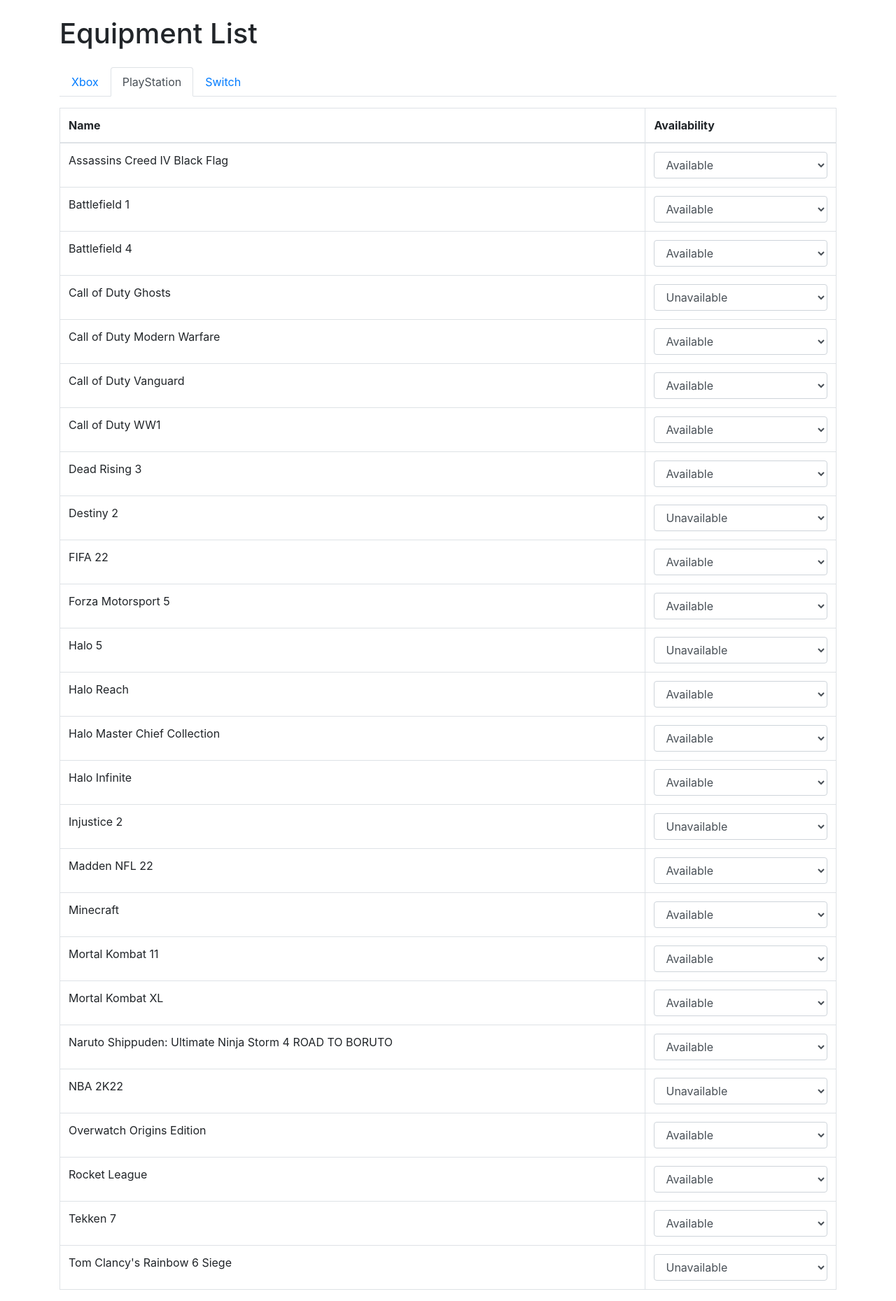
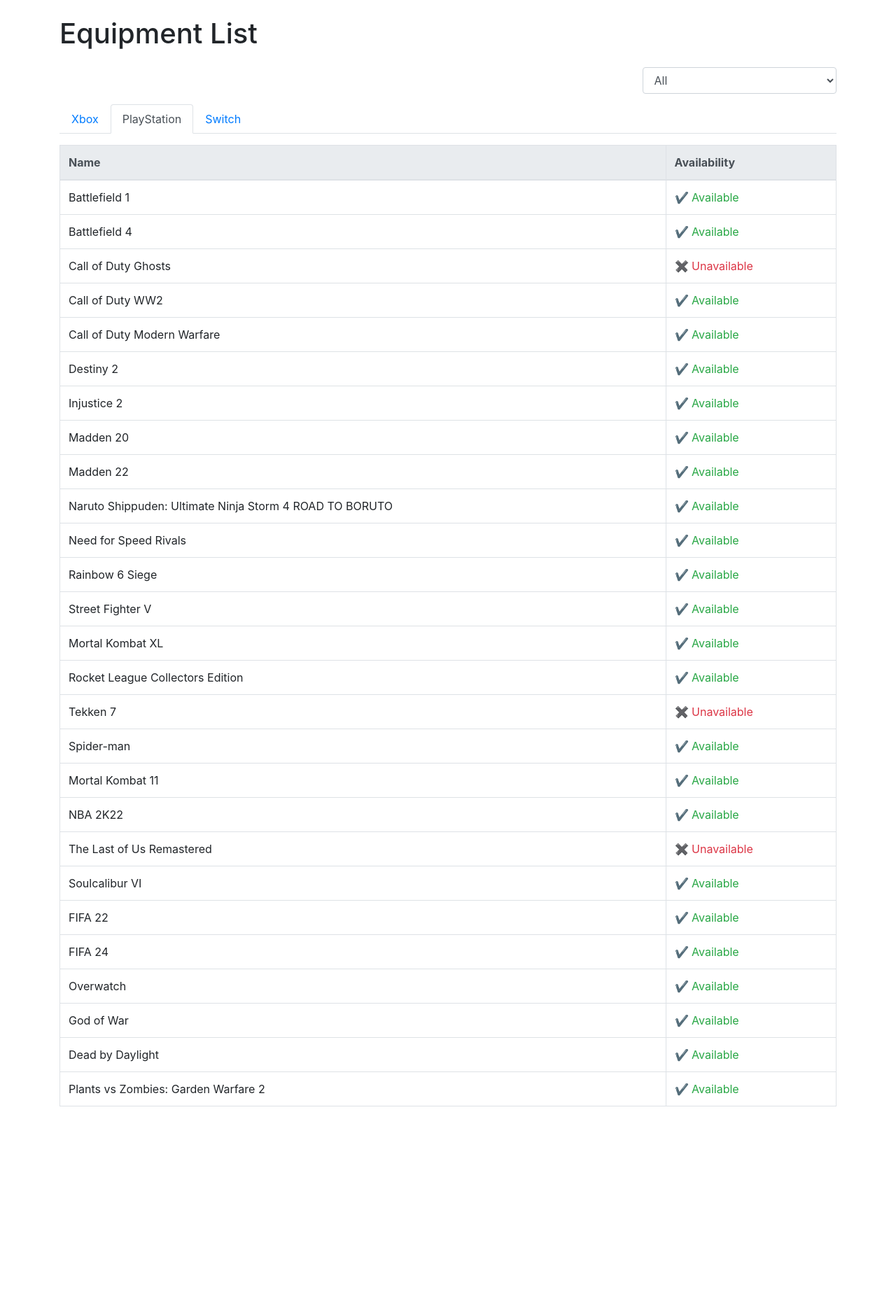
Before and after one commit to badejotobi/USU-WebApp, a Flask app: page /equipments in a window 1280 px wide, after a click on "PlayStation". Shown: the whole page at 70% size. After the commit the page ends 1581 px from the top, so only its background shows below. Run offline with Flask 2, Linux system fonts and the light colour scheme; some libraries are stand-ins or nearby versions.

Commit message:
main files with everything

```diff
--- a/Capstone-Project-work/cap2/app.py
+++ b/Capstone-Project-work/cap2/app.py
@@ -116,15 +116,15 @@ def login():
         else:
             flash('INVALID USERNAME OR PASSWORD', 'danger')
 
-    return render_template('hello.html')  # Render the HTML template
+    return render_template('login.html')  # Render the HTML template
 
 # Route for main menu
 @app.route('/mainmenu')
 def mainmenu():
     return render_template('main-menu.html')
 
-@app.route('/equipment')
-def equipment():
+@app.route('/activity')
+def activity():
     try:
         # Create the cursor object
         page = int(request.args.get('page', 1))  # Get current page number from query parameters
@@ -165,7 +165,7 @@ def equipment():
     # Pass the result to the template
     #return render_template('equipment.html', rows=rows)
 
-    return render_template('equipment.html', rows=rows, page=page, total_pages=total_pages)
+    return render_template('activity.html', rows=rows, page=page, total_pages=total_pages)
 
 
 
@@ -180,6 +180,8 @@ def equipments():
         save_equipment_data(equipment_data)
     return render_template('equipments.html', equipment_data=equipment_data)
 
+
+'''
 @app.route('/update_availability', methods=['POST'])
 def update_availability():
     item_id = int(request.form['item_id'])
@@ -199,8 +201,8 @@ def update_availability():
     # Save the updated data
     save_equipment_data(equipment_data)
 
-    return redirect(url_for('equipments'))
-
+    return redirect(url_for('equipment'))
+'''
 
 
 @app.route('/checkinout', methods=['GET', 'POST'])
--- a/Capstone-Project-work/cap2/templates/equipment.html
+++ b/Capstone-Project-work/cap2/templates/activity.html
@@ -44,7 +44,7 @@
             <ul class="pagination">
                 {% if page > 1 %}
                     <li class="page-item">
-                        <a class="page-link" href="{{ url_for('equipment', page=page-1) }}" aria-label="Previous">
+                        <a class="page-link" href="{{ url_for('activity', page=page-1) }}" aria-label="Previous">
                             <span aria-hidden="true">&laquo;</span>
                         </a>
                     </li>
@@ -52,13 +52,13 @@
 
                 {% for p in range(1, total_pages + 1) %}
                     <li class="page-item {% if p == page %}active{% endif %}">
-                        <a class="page-link" href="{{ url_for('equipment', page=p) }}">{{ p }}</a>
+                        <a class="page-link" href="{{ url_for('activity', page=p) }}">{{ p }}</a>
                     </li>
                 {% endfor %}
 
                 {% if page < total_pages %}
                     <li class="page-item">
-                        <a class="page-link" href="{{ url_for('equipment', page=page+1) }}" aria-label="Next">
+                        <a class="page-link" href="{{ url_for('activity', page=page+1) }}" aria-label="Next">
                             <span aria-hidden="true">&raquo;</span>
                         </a>
                     </li>
--- a/Capstone-Project-work/cap2/templates/checkinout.html
+++ b/Capstone-Project-work/cap2/templates/checkinout.html
@@ -153,7 +153,7 @@
 
 <div class="container mt-4">
     <div class="links">
-        <a href="/equipment" id="1">Activity Logs</a>
+        <a href="/activity" id="1">Activity Logs</a>
     </div>
 
     <div class="links">
--- a/Capstone-Project-work/cap2/templates/equipments.html
+++ b/Capstone-Project-work/cap2/templates/equipments.html
@@ -6,14 +6,30 @@
     <title>Equipment List</title>
     <link rel="stylesheet" href="https://stackpath.bootstrapcdn.com/bootstrap/4.5.2/css/bootstrap.min.css">
     <style>
-        .dropdown-menu {
-            min-width: 120px;
+        .table th, .table td {
+            vertical-align: middle;
+        }
+        .filter-container {
+            margin-bottom: 15px;
+            display: flex;
+            justify-content: flex-end;
         }
     </style>
 </head>
 <body>
     <div class="container mt-4">
         <h1 class="mb-4">Equipment List</h1>
+
+        <!-- Filter Dropdown -->
+        <div class="filter-container">
+            <select id="availabilityFilter" class="form-control w-25">
+                <option value="all">All</option>
+                <option value="available">Available</option>
+                <option value="unavailable">Unavailable</option>
+            </select>
+        </div>
+
+        <!-- Tabs for different consoles -->
         <ul class="nav nav-tabs" id="consoleTabs" role="tablist">
             <li class="nav-item">
                 <a class="nav-link active" id="xbox-tab" data-toggle="tab" href="#xbox" role="tab" aria-controls="xbox" aria-selected="true">Xbox</a>
@@ -25,39 +41,111 @@
                 <a class="nav-link" id="switch-tab" data-toggle="tab" href="#switch" role="tab" aria-controls="switch" aria-selected="false">Switch</a>
             </li>
         </ul>
+
         <div class="tab-content" id="consoleTabsContent">
+            <!-- Xbox Table -->
             <div class="tab-pane fade show active" id="xbox" role="tabpanel" aria-labelledby="xbox-tab">
                 <table class="table table-bordered mt-3">
-                    <thead>
+                    <thead class="thead-light">
                         <tr>
                             <th>Name</th>
                             <th>Availability</th>
                         </tr>
                     </thead>
-                    <tbody>
+                    <tbody id="xbox-equipment-list">
                         {% for item in equipment_data if item.console == 'Xbox' %}
-                            <tr>
+                            <tr data-availability="{{ 'available' if item.available else 'unavailable' }}">
                                 <td>{{ item.name }}</td>
                                 <td>
-                                    <form action="/update_availability" method="post">
-                                        <!-- Use item.id to uniquely identify each item -->
-                                        <input type="hidden" name="item_id" value="{{ item.id }}">
-                                        <select name="availability" class="form-control" onchange="this.form.submit()">
-                                            <option value="available" {% if item.available %}selected{% endif %}>Available</option>
-                                            <option value="unavailable" {% if not item.available %}selected{% endif %}>Unavailable</option>
-                                        </select>
-                                    </form>
+                                    {% if item.available %}
+                                        <span class="text-success">&#10004; Available</span>
+                                    {% else %}
+                                        <span class="text-danger">&#10006; Unavailable</span>
+                                    {% endif %}
                                 </td>
                             </tr>
                         {% endfor %}
                     </tbody>
                 </table>
             </div>
-            <!-- Repeat for other tabs (PlayStation, Switch) -->
+
+            <!-- PlayStation Table -->
+            <div class="tab-pane fade" id="playstation" role="tabpanel" aria-labelledby="playstation-tab">
+                <table class="table table-bordered mt-3">
+                    <thead class="thead-light">
+                        <tr>
+                            <th>Name</th>
+                            <th>Availability</th>
+                        </tr>
+                    </thead>
+                    <tbody id="playstation-equipment-list">
+                        {% for item in equipment_data if item.console == 'PlayStation' %}
+                            <tr data-availability="{{ 'available' if item.available else 'unavailable' }}">
+                                <td>{{ item.name }}</td>
+                                <td>
+                                    {% if item.available %}
+                                        <span class="text-success">&#10004; Available</span>
+                                    {% else %}
+                                        <span class="text-danger">&#10006; Unavailable</span>
+                                    {% endif %}
+                                </td>
+                            </tr>
+                        {% endfor %}
+                    </tbody>
+                </table>
+            </div>
+
+            <!-- Switch Table -->
+            <div class="tab-pane fade" id="switch" role="tabpanel" aria-labelledby="switch-tab">
+                <table class="table table-bordered mt-3">
+                    <thead class="thead-light">
+                        <tr>
+                            <th>Name</th>
+                            <th>Availability</th>
+                        </tr>
+                    </thead>
+                    <tbody id="switch-equipment-list">
+                        {% for item in equipment_data if item.console == 'Switch' %}
+                            <tr data-availability="{{ 'available' if item.available else 'unavailable' }}">
+                                <td>{{ item.name }}</td>
+                                <td>
+                                    {% if item.available %}
+                                        <span class="text-success">&#10004; Available</span>
+                                    {% else %}
+                                        <span class="text-danger">&#10006; Unavailable</span>
+                                    {% endif %}
+                                </td>
+                            </tr>
+                        {% endfor %}
+                    </tbody>
+                </table>
+            </div>
         </div>
     </div>
+
+    <!-- Scripts -->
     <script src="https://code.jquery.com/jquery-3.5.1.slim.min.js"></script>
     <script src="https://cdn.jsdelivr.net/npm/@popperjs/core@2.9.2/dist/umd/popper.min.js"></script>
     <script src="https://stackpath.bootstrapcdn.com/bootstrap/4.5.2/js/bootstrap.min.js"></script>
+
+    <!-- Filter Script -->
+    <script>
+        document.getElementById('availabilityFilter').addEventListener('change', function() {
+            const filter = this.value;
+            const tables = ['xbox-equipment-list', 'playstation-equipment-list', 'switch-equipment-list'];
+
+            tables.forEach(tableId => {
+                const rows = document.querySelectorAll(`#${tableId} tr`);
+                rows.forEach(row => {
+                    const availability = row.getAttribute('data-availability');
+                    if (filter === 'all' || filter === availability) {
+                        row.style.display = '';
+                    } else {
+                        row.style.display = 'none';
+                    }
+                });
+            });
+        });
+    </script>
 </body>
 </html>
--- a/Capstone-Project-work/cap2/templates/main-menu.html
+++ b/Capstone-Project-work/cap2/templates/main-menu.html
@@ -15,8 +15,7 @@
             font-family: Arial, sans-serif;
 
             /* Set the background image */
-            background-image: url("{{ url_for('static',
-              filename='images/bg.jpg') }}");
+            background-image: url("{{ url_for('static',filename='images/bg.jpg') }}");
 
             background-size: cover;  /* Ensures the image covers the entire page */
             background-position: center; /* Centers the background image */
```
